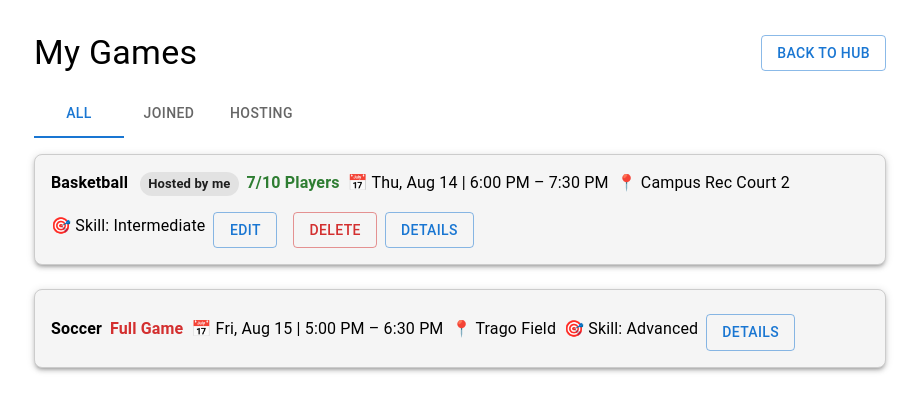
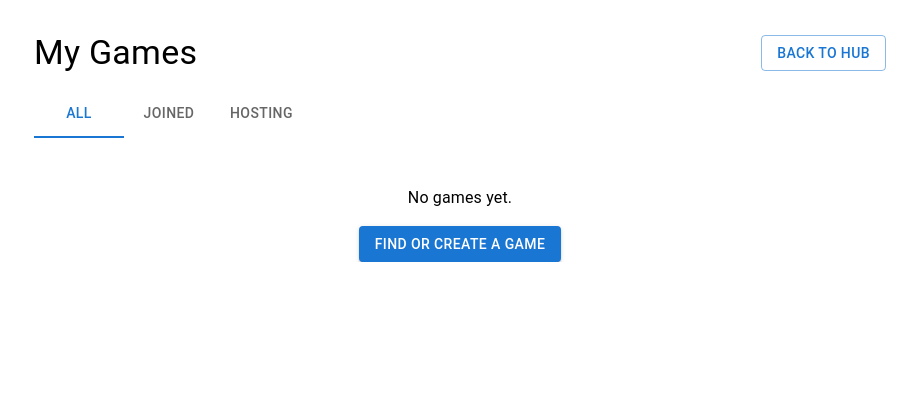
Before and after one commit to Gianpierr/PickUp, a React (Create React App) app in the folder pickup_frontend/: page /mygames in a window 1280 px wide. Shown: the top 412 px of the page, without its empty margins (180-1099 px from the left). Built offline with nearby package versions, Linux system fonts and the light colour scheme.

Commit message:
Working Edit and Delete buttons

```diff
--- a/pickup_frontend/src/pages/CreateGame.jsx
+++ b/pickup_frontend/src/pages/CreateGame.jsx
@@ -59,7 +59,7 @@ function CreateGame() {
       alert("Game created");
     }
 
-    navigate("/mygames");
+    navigate("/mygames", { state: { gameJustEdited: true } });
   };
 
   return (
--- a/pickup_frontend/src/pages/MyGames.jsx
+++ b/pickup_frontend/src/pages/MyGames.jsx
@@ -3,11 +3,11 @@
  * MyGames.jsx
  *
  * Displays games that the user has either joined or is hosting.
- * This is a UI-only version using demo data
+ * This is a UI-only version using localstorage
  */
 
-import React, { useMemo, useState } from "react";
-import { useNavigate } from "react-router-dom";
+import React, { useMemo, useState, useEffect } from "react";
+import { useNavigate, useLocation } from "react-router-dom";
 import {
   Container,
   Box,
@@ -21,54 +21,64 @@ import {
 } from "@mui/material";
 import axios from "axios"; // for backend
 
+
 // ----- DEMO DATA (replace later with backend API results) -----
 const ME = { id: 1, username: "mauricio" }; // current logged-in user
 
-const initialDemoGames = [
-  {
-    id: 101,
-    gameName: "Evening Hoops",
-    sport: "Basketball",
-    date: "Thu, Aug 14",
-    time: "6:00 PM – 7:30 PM",
-    location: "Campus Rec Court 2",
-    currentPlayers: 7,
-    maxPlayers: 10,
-    skill: "Intermediate",
-    host: { id: 1, username: "mauricio" },
-  },
-  {
-    id: 102,
-    gameName: "Friday Night Soccer",
-    sport: "Soccer",
-    date: "Fri, Aug 15",
-    time: "5:00 PM – 6:30 PM",
-    location: "Trago Field",
-    currentPlayers: 10,
-    maxPlayers: 10,
-    skill: "Advanced",
-    host: { id: 3, username: "alex" },
-    isJoined: true,
-  },
-];
+// const initialDemoGames = [
+//   {
+//     id: 101,
+//     gameName: "Evening Hoops",
+//     sport: "Basketball",
+//     date: "Thu, Aug 14",
+//     time: "6:00 PM – 7:30 PM",
+//     location: "Campus Rec Court 2",
+//     currentPlayers: 7,
+//     maxPlayers: 10,
+//     skill: "Intermediate",
+//     host: { id: 1, username: "mauricio" },
+//   },
+//   {
+//     id: 102,
+//     gameName: "Friday Night Soccer",
+//     sport: "Soccer",
+//     date: "Fri, Aug 15",
+//     time: "5:00 PM – 6:30 PM",
+//     location: "Trago Field",
+//     currentPlayers: 10,
+//     maxPlayers: 10,
+//     skill: "Advanced",
+//     host: { id: 3, username: "alex" },
+//     isJoined: true,
+//   },
+// ];
 
-const storedGames = JSON.parse(localStorage.getItem("mygames") || "[]");
-const demoGames = storedGames.length > 0 ? storedGames : initialDemoGames;
+// const storedGames = JSON.parse(localStorage.getItem("mygames") || "[]");
+// const demoGames = storedGames.length > 0 ? storedGames : initialDemoGames;
 
-
-// Utility: check if current user is hosting the game
 const isHostedByMe = (g) => g.host?.id === ME.id || g.host?.username === ME.username;
-
-// Utility: check if current user has joined the game
 const isJoinedByMe = (g) => !!g.isJoined || isHostedByMe(g);
 
 export default function MyGames() {
   const navigate = useNavigate();
+  const location = useLocation();
+  const [games, setGames] = useState(() =>
+    JSON.parse(localStorage.getItem("mygames") || "[]")
+  );
   const [tab, setTab] = useState(0); // 0 = All, 1 = Joined, 2 = Hosting
 
+  // Update game list when redirected after edit
+  useEffect(() => {
+    if (location.state?.gameJustEdited) {
+      const updated = JSON.parse(localStorage.getItem("mygames") || "[]");
+      setGames(updated);
+      window.history.replaceState({}, document.title); // Clear state
+    }
+  }, [location.state]);
+
   // Tab-specific game lists
-  const hosting = useMemo(() => demoGames.filter(isHostedByMe), []);
-  const joined = useMemo(() => demoGames.filter(isJoinedByMe), []);
+  const hosting = useMemo(() => games.filter(isHostedByMe), [games]);
+  const joined = useMemo(() => games.filter(isJoinedByMe), [games]);
   const all = useMemo(() => {
     const map = new Map();
     [...joined, ...hosting].forEach((g) => map.set(g.id, g));
@@ -127,7 +137,12 @@ export default function MyGames() {
               {full ? "Full Game" : `${g.currentPlayers ?? 0}/${g.maxPlayers ?? 10} Players`}
             </Typography>
           </Grid>
-          <Grid item xs={12}><Typography>📅 {g.date ?? "TBD"} | {g.time ?? "TBD"}</Typography></Grid>
+          <Grid item xs={12}>{(() => {
+          const dt = new Date(g.date);
+          const formattedDate = dt.toLocaleDateString(undefined, { weekday: 'short', month: 'short', day: 'numeric' });
+          const formattedTime = dt.toLocaleTimeString(undefined, { hour: 'numeric', minute: '2-digit' });
+          return <Typography>📅 {formattedDate} | {formattedTime}</Typography>;
+        })()}</Grid>
           <Grid item xs={12}><Typography>📍 {g.location ?? "TBD"}</Typography></Grid>
           <Grid item xs={12}><Typography>🎯 Skill: {g.skill ?? "N/A"}</Typography></Grid>
 
@@ -156,19 +171,22 @@ export default function MyGames() {
                   variant="outlined"
                   color="error"
                   onClick={() => {
+                  const confirmDelete = window.confirm("Are you sure you want to delete this game?");
+                  if (confirmDelete) {
                     const storedGames = JSON.parse(localStorage.getItem("mygames") || "[]");
                     const updatedGames = storedGames.filter((game) => game.id !== g.id);
                     localStorage.setItem("mygames", JSON.stringify(updatedGames));
                     alert("Game deleted!");
                     window.location.reload();
+                  }
                 }}
+
                 >
                   Delete
                 </Button>
               </Stack>
             </Grid>
           )}
-
 
           {/* Universal Details Button */}
           <Grid item xs={12} mt={1} textAlign="center">
```
Lines whose indentation alone changed are shown as unchanged.
